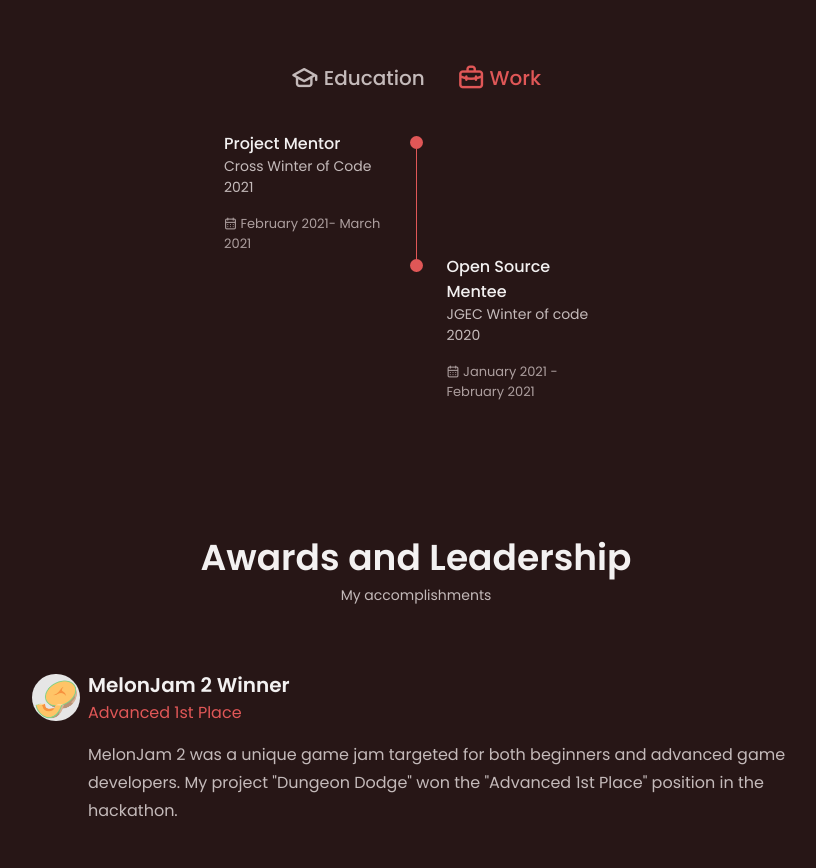
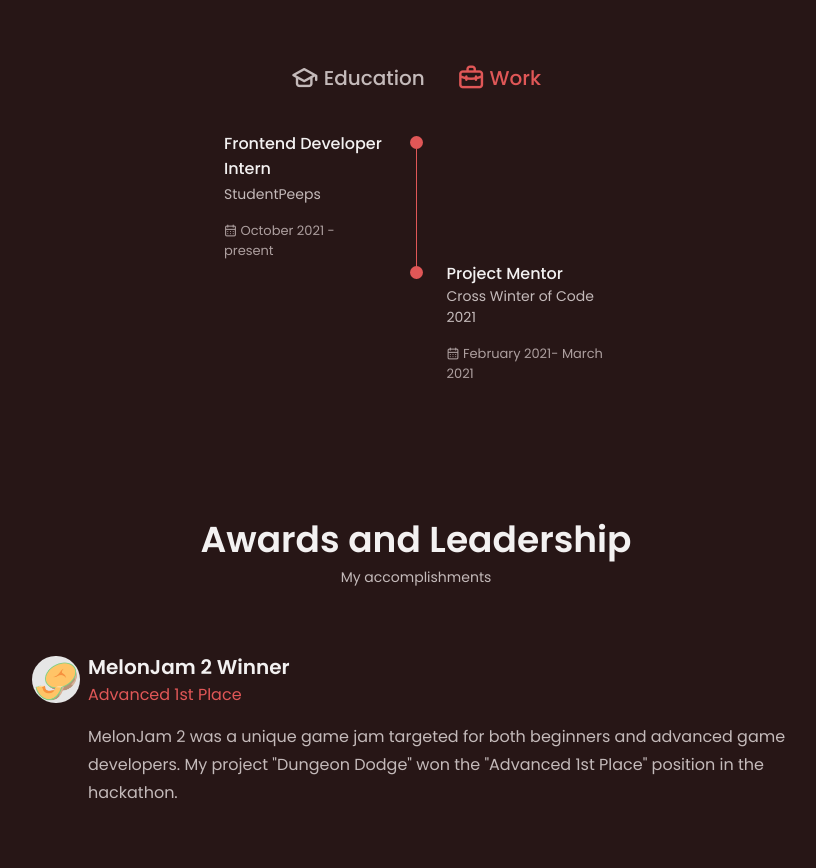
Before and after one commit to syedmazharaliraza/portfolio, a plain HTML site: page index.html in a window 1280 px wide. Shown: the part 2040-2908 px from the top of the page, without its empty margins (224-1040 px from the left). Drawn offline with nearby package versions, Linux system fonts and the light colour scheme.

Commit message:
added experience

```diff
--- a/index.html
+++ b/index.html
@@ -148,7 +148,10 @@
                 <img src="assets/img/coding.gif" class="about-gif">
                 <div class="about-data">
                     <p class="about-description">
-                        I am a 20-year-old engineering sophomore pursuing BTech in Electronics and Communications. I am a frontend web developer well versed in HTML, CSS, JavaScript and stand at a beginner-intermediate level of React and backend development. I keep a vision to become a full-stack developer (tech stack: MERN).
+                        I am a 20-year-old engineering sophomore pursuing BTech in Electronics and Communications. I am
+                        a frontend web developer well versed in HTML, CSS, JavaScript and stand at a
+                        beginner-intermediate level of React and backend development. I keep a vision to become a
+                        full-stack developer (tech stack: MERN).
                     </p>
                 </div>
             </div>
@@ -315,7 +318,6 @@
                                 <span class="qualification-rounder">
                                 </span><span class="qualification-line">
                                 </span>
-                                </span>
                             </div>
                         </div>
                         <!-- Qualification 2 -->
@@ -360,8 +362,33 @@
                     </div>
                     <!-- Qualification content 2 -->
                     <div class="qualification-content" data-content id="work">
+                        <!-- Qualification 2 -->
+                        <div class="qualification-data">
+                            <div>
+                                <h3 class="qualification-title">
+                                    Frontend Developer Intern
+                                </h3>
+                                <span class="qualification-subtitle">
+                                    StudentPeeps
+                                </span>
+                                <div class="qualification-calender">
+                                    <i class="uil uil-calendar-alt"></i>
+                                    October 2021 - present
+                                </div>
+                            </div>
+                            <div>
+                                <span class="qualification-rounder">
+                                </span><span class="qualification-line">
+                                </span>
+                            </div>
+                        </div>
                         <!-- Qualification 1 -->
                         <div class="qualification-data">
+                            <div></div>
+                            <div>
+                                <span class="qualification-rounder">
+                                </span>
+                            </div>
                             <div>
                                 <h3 class="qualification-title">
                                     Project Mentor
@@ -372,32 +399,6 @@
                                 <div class="qualification-calender">
                                     <i class="uil uil-calendar-alt"></i>
                                     February 2021- March 2021
-                                </div>
-                            </div>
-                            <div>
-                                <span class="qualification-rounder">
-                                </span><span class="qualification-line">
-                                </span>
-                            </div>
-
-                        </div>
-                        <!-- Qualification 2 -->
-                        <div class="qualification-data">
-                            <div></div>
-                            <div>
-                                <span class="qualification-rounder">
-                                </span>
-                            </div>
-                            <div>
-                                <h3 class="qualification-title">
-                                    Open Source Mentee
-                                </h3>
-                                <span class="qualification-subtitle">
-                                    JGEC Winter of code 2020
-                                </span>
-                                <div class="qualification-calender">
-                                    <i class="uil uil-calendar-alt"></i>
-                                    January 2021 - February 2021
                                 </div>
                             </div>
                         </div>
@@ -487,7 +488,8 @@
                         <img src="assets/img/lawfirm.PNG" class="portfolio-img" alt="">
                         <div class="portfolio-data">
                             <h3 class="portfolio-title">Law Firm Website</h3>
-                            <p class="portfolio-description">A responsive website built for a Law Firm using HTML, CSS, JS and Bootstrap</p>
+                            <p class="portfolio-description">A responsive website built for a Law Firm using HTML, CSS,
+                                JS and Bootstrap</p>
                             <a href="https://legalsevaclone.netlify.app"
                                 class="button button-flex button-small portfolio-button" target="_blank">
                                 Check Out&nbsp;<i class="uil uil-arrow-right button-icon"></i>
@@ -511,7 +513,8 @@
                         <img src="assets/img/Note.PNG" class="portfolio-img" alt="">
                         <div class="portfolio-data">
                             <h3 class="portfolio-title">Simple Note Taking App</h3>
-                            <p class="portfolio-description">Less UI, more conceptual based React App built using hooks, functional components, props, etc.</p>
+                            <p class="portfolio-description">Less UI, more conceptual based React App built using hooks,
+                                functional components, props, etc.</p>
                             <a href="https://mynotetakingapp.netlify.app/"
                                 class="button button-flex button-small portfolio-button" target="_blank">
                                 Check Out&nbsp;<i class="uil uil-arrow-right button-icon"></i>
```
